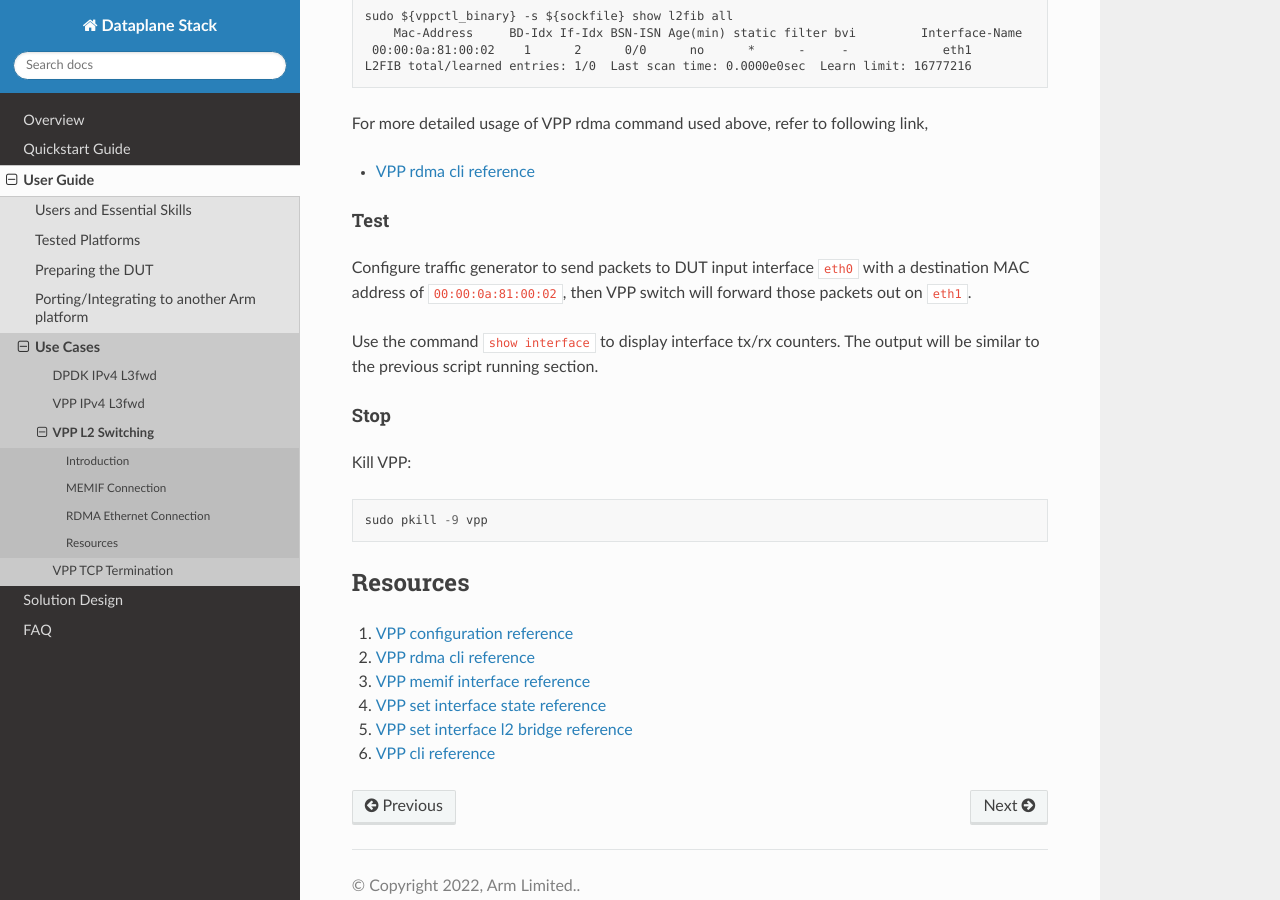
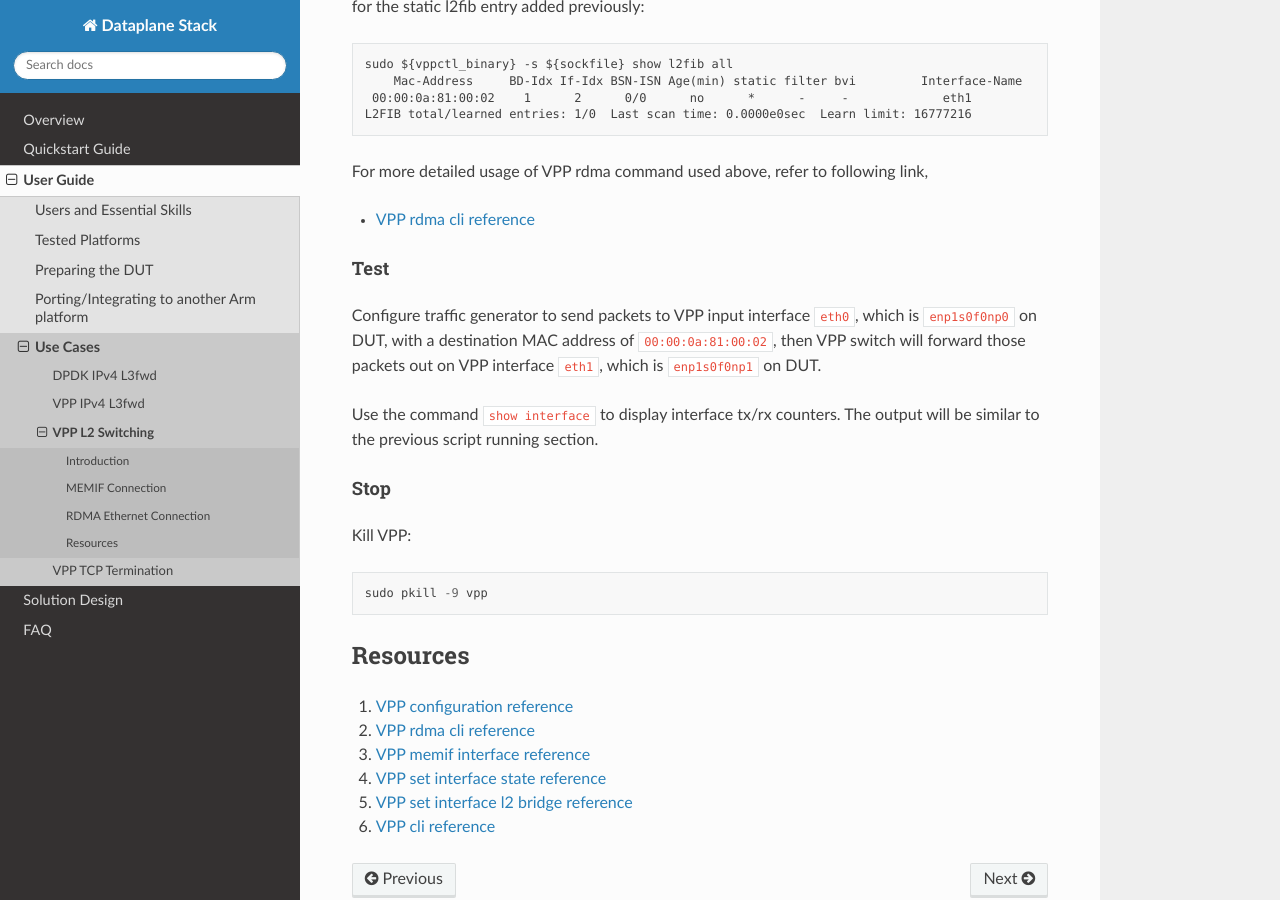
Before and after one commit to Yefeng-Lin/dataplane-stack_doc, a Sphinx documentation site: the page built from doc/user_guide/l2_switching_vpp.rst, in a window 1280 px wide and 900 px high, scrolled down 6214 px. Built offline with Sphinx 7.4.7 and the Read the Docs theme 2.0.0, drawn with Linux system fonts in a browser that asks for light colours.

Commit message:
Update l2 switching doc

```diff
--- a/doc/user_guide/l2_switching_vpp.rst
+++ b/doc/user_guide/l2_switching_vpp.rst
@@ -236,6 +236,9 @@
 CLI Running
 ===========
 
+DUT Setup
+~~~~~~~~~
+
 Run a VPP instance as L2 switch::
 
         sudo ${vpp_binary} unix {cli-listen /run/vpp/cli.sock} cpu {main-core 1 corelist-workers 2}
@@ -275,9 +278,9 @@
 Test
 ~~~~
 
-Configure traffic generator to send packets to DUT input interface ``eth0``
-with a destination MAC address of ``00:00:0a:81:00:02``, then VPP switch will
-forward those packets out on ``eth1``.
+Configure traffic generator to send packets to VPP input interface ``eth0``,
+which is ``enp1s0f0np0`` on DUT, with a destination MAC address of ``00:00:0a:81:00:02``,
+then VPP switch will forward those packets out on VPP interface ``eth1``, which is ``enp1s0f0np1`` on DUT.
 
 Use the command ``show interface`` to display interface tx/rx counters. The output
 will be similar to the previous script running section.
```
